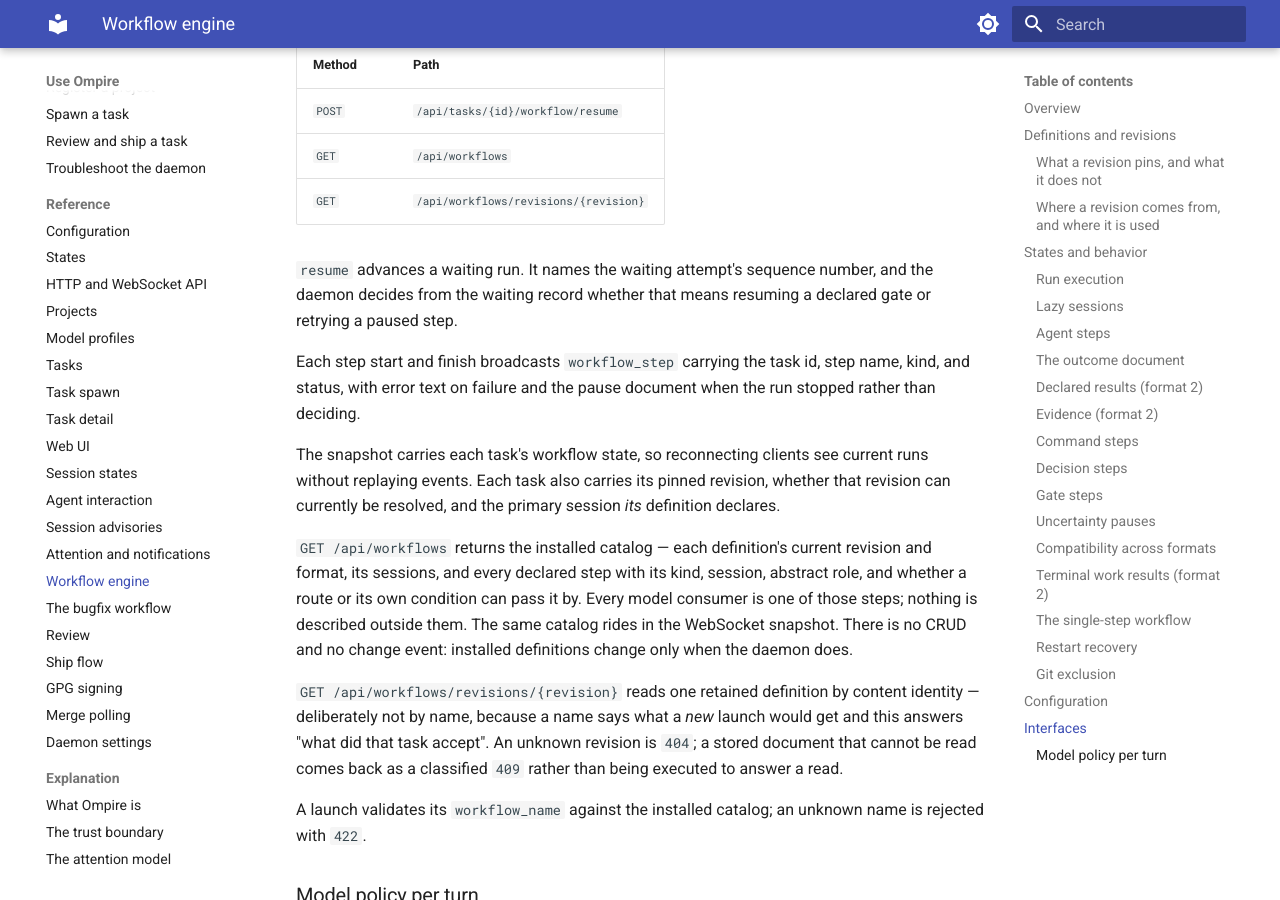
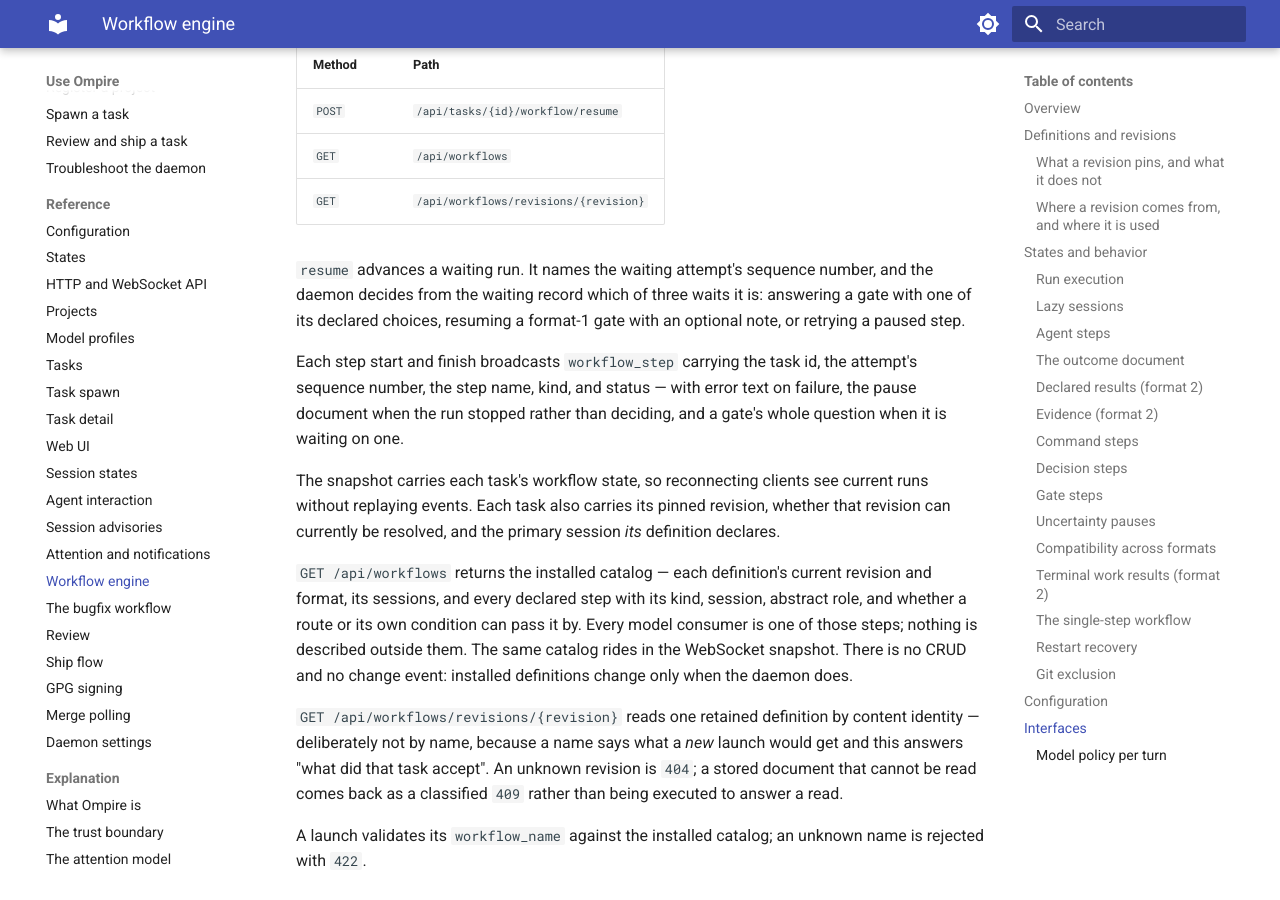
Before and after one commit to bjornt/ompire, an MkDocs documentation site: the page built from docs/use/reference/workflow-engine.md, in a window 1280 px wide and 900 px high, scrolled down 11380 px. Built offline with MkDocs 1.6.1 and Material for MkDocs 9.7.7, drawn with Linux system fonts in a browser that asks for light colours.

Commit message:
docs: close the gaps the finish audit found
Six pages still described the world before this change:

- `tasks.md` listed every task field except `workflow_result`, the one this
  change added to the public payload.
- `api.md`'s endpoint table and `workflow-engine.md`'s interfaces section both
  named two of the three waits `resume` now serves, omitting the choice answer.
- `daemon-modules.md` called `workflow_definitions.py` "the format-1 document"
  and `registry/workflows.py` the owner of waiting/retry transitions only.
- `trust-model.md` had no entry for the new untrusted-data path: an operator's
  gate feedback is stored verbatim, rendered as text, and handed to a later
  prompt as content, and a gate answer grants no publishing authority.
- The ADR index showed 0009 as plainly `Accepted`, hiding that it is
  superseded for format 2 while still governing every retained format-1
  definition.

```diff
--- a/docs/use/reference/workflow-engine.md
+++ b/docs/use/reference/workflow-engine.md
@@ -487,12 +487,14 @@ there is no judge to configure (see
 | `GET` | `/api/workflows/revisions/{revision}` |
 
 `resume` advances a waiting run. It names the waiting attempt's sequence
-number, and the daemon decides from the waiting record whether that means
-resuming a declared gate or retrying a paused step.
+number, and the daemon decides from the waiting record which of three waits it
+is: answering a gate with one of its declared choices, resuming a format-1
+gate with an optional note, or retrying a paused step.
 
-Each step start and finish broadcasts `workflow_step` carrying the task id,
-step name, kind, and status, with error text on failure and the pause document
-when the run stopped rather than deciding.
+Each step start and finish broadcasts `workflow_step` carrying the task id, the
+attempt's sequence number, the step name, kind, and status — with error text on
+failure, the pause document when the run stopped rather than deciding, and a
+gate's whole question when it is waiting on one.
 
 The snapshot carries each task's workflow state, so reconnecting clients see
 current runs without replaying events. Each task also carries its pinned
```
Also changed, not shown: docs/adr/README.md (+1 -1 lines), docs/develop/explanation/trust-model.md (+7 -0 lines), docs/develop/reference/daemon-modules.md (+2 -2 lines), docs/use/reference/api.md (+1 -1 lines), docs/use/reference/tasks.md (+1 -0 lines).
